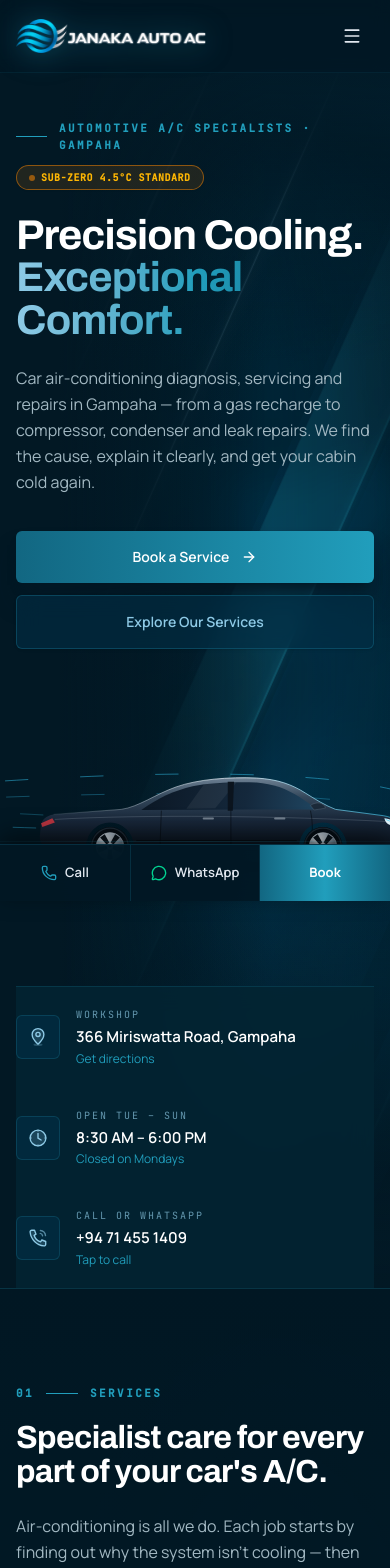
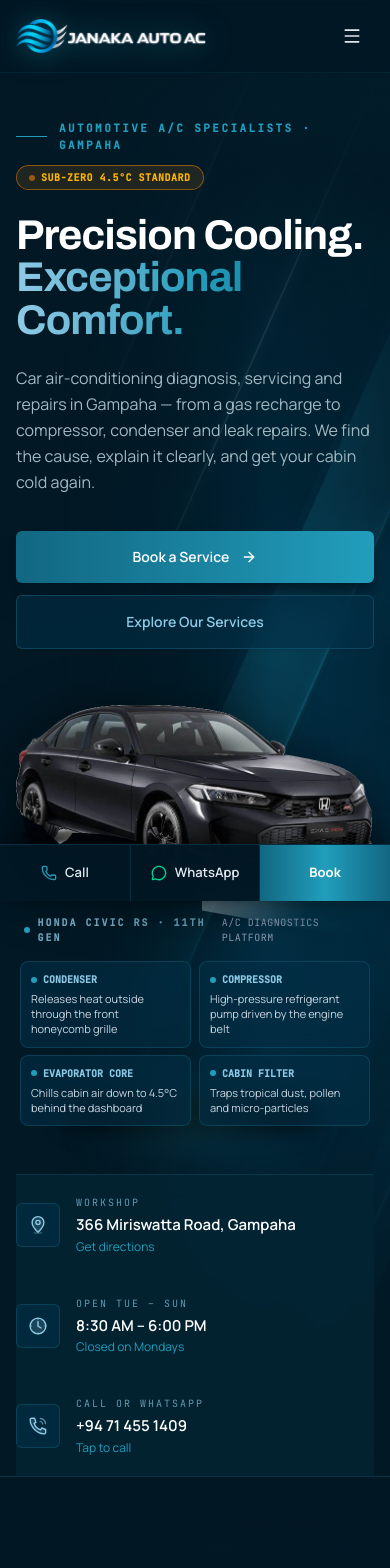
Before and after one commit to epunmanula/janaka-ac-newweb, a Next.js app: page / in a window 390 px wide. Shown: the top 1568 px of the page. Built offline with nearby package versions, Linux system fonts and the light colour scheme.

Commit message:
feat(brand): showcase Honda Civic RS with responsive mobile cards and interactive AC hotspots

```diff
--- a/src/components/ArrivalScene.tsx
+++ b/src/components/ArrivalScene.tsx
@@ -3,7 +3,6 @@
 import React, { useRef } from 'react';
 import Image from 'next/image';
 import { motion, useReducedMotion, useScroll, useTransform } from 'framer-motion';
-import { Car } from '@/components/brand/Car';
 import { PhotoBackdrop } from '@/components/PhotoBackdrop';
 
 /** Final scene of the scroll story: the car pulls into the workshop bay. */
@@ -13,7 +12,6 @@ export const ArrivalScene: React.FC = () => {
   const { scrollYProgress } = useScroll({ target: ref, offset: ['start end', 'end 0.85'] });
 
   const carX = useTransform(scrollYProgress, [0, 0.85], reduceMotion ? ['0%', '0%'] : ['-100%', '0%']);
-  const wheelRotate = useTransform(scrollYProgress, [0, 0.85], [0, reduceMotion ? 0 : 1100]);
   const lampOpacity = useTransform(scrollYProgress, [0.4, 0.9], reduceMotion ? [1, 1] : [0.25, 1]);
   const captionOpacity = useTransform(scrollYProgress, [0.8, 1], reduceMotion ? [1, 1] : [0, 1]);
 
@@ -46,9 +44,17 @@ export const ArrivalScene: React.FC = () => {
         />
 
         {/* Car */}
-        <motion.div style={{ x: carX }} className="absolute inset-x-0 bottom-[22px]">
+        <motion.div style={{ x: carX }} className="absolute inset-x-0 bottom-[14px]">
           <div className="ml-[34%] w-[56%] sm:ml-[44%] sm:w-[46%] lg:ml-[48%] lg:w-[40%]">
-            <Car className="w-full" wheelRotate={wheelRotate} title="Illustrated car arriving at the Janaka Auto AC workshop" />
+            <div className="relative aspect-[729/402] w-full">
+              <Image
+                src="/brand/honda-civic-rs.webp"
+                alt="Honda Civic RS arriving at Janaka Auto AC workshop"
+                fill
+                sizes="(max-width: 640px) 240px, 360px"
+                className="object-contain filter drop-shadow-[0_12px_24px_rgba(0,0,0,0.7)]"
+              />
+            </div>
           </div>
         </motion.div>
 
--- a/src/components/HeroSection.tsx
+++ b/src/components/HeroSection.tsx
@@ -3,21 +3,12 @@
 import React, { useRef } from 'react';
 import { motion, useReducedMotion, useScroll, useTransform } from 'framer-motion';
 import { ArrowRight } from 'lucide-react';
-import { Car } from '@/components/brand/Car';
+import { CivicHeroCar } from '@/components/brand/CivicHeroCar';
 import { InfoIcon } from '@/components/brand/InfoIcons';
 import { INTRO_DURATION } from '@/components/IntroLoader';
 import { businessHours, businessInfo } from '@/data/janakaData';
 import { PhotoBackdrop } from '@/components/PhotoBackdrop';
 import { AnimatedStripes } from '@/components/brand/AnimatedStripes';
-
-/** Leader-line labels pinned to points on the car (percent of the car's 640×200 box). */
-const annotations = [
-  { label: 'Cabin air', x: 56, y: 30, lift: 54 },
-  { label: 'Evaporator', x: 72, y: 52, lift: 92 },
-  { label: 'Compressor', x: 85.6, y: 67, lift: 128 },
-  // Right-aligned so the label hangs inward at the frame edge
-  { label: 'Condenser', x: 94.6, y: 61, lift: 60, end: true },
-];
 
 const ease = [0.16, 1, 0.3, 1] as const;
 
@@ -107,36 +98,14 @@ export const HeroSection: React.FC = () => {
             </motion.div>
           </motion.div>
 
-          {/* Car stage */}
+          {/* Honda Civic RS Showcase Stage */}
           <motion.div
-            initial={{ opacity: 0, x: -60 }}
-            animate={{ opacity: 1, x: 0 }}
-            transition={{ duration: 1.4, delay: start + 0.15, ease }}
-            className="relative lg:col-span-6"
+            initial={{ opacity: 0, scale: 0.96 }}
+            animate={{ opacity: 1, scale: 1 }}
+            transition={{ duration: 1.2, delay: start + 0.15, ease }}
+            className="relative lg:col-span-6 w-full pt-4 sm:pt-6 lg:pt-0"
           >
-            <motion.div style={{ x: carX }} className="relative -mr-[12%] w-[112%] pt-16 sm:-mr-[4%] sm:w-[104%] lg:-mr-[4%] lg:w-[106%] lg:pt-24">
-              <div className="relative">
-                <motion.div style={{ opacity: labelsOpacity }} aria-hidden="true" className="pointer-events-none absolute inset-0 z-10 hidden sm:block">
-                  {annotations.map((a) => (
-                    <div
-                      key={a.label}
-                      className={`absolute flex flex-col ${a.end ? 'items-end' : 'items-center'}`}
-                      style={{ left: `${a.x}%`, top: `${a.y}%`, transform: `translate(${a.end ? 'calc(-100% + 4px)' : '-50%'}, calc(-100% + 4px))` }}
-                    >
-                      <span className="eyebrow whitespace-nowrap text-[10px] text-[#8ecae6] font-semibold">{a.label}</span>
-                      <span className={`mt-1.5 w-px bg-gradient-to-b from-[#8ecae6] to-[#126782] ${a.end ? 'mr-[3.5px]' : ''}`} style={{ height: a.lift - 22 }} />
-                      <span className="h-2 w-2 rounded-full border-2 border-[#219ebc] bg-[#021824]" />
-                    </div>
-                  ))}
-                </motion.div>
-                <Car className="relative w-full" wheelRotate={wheelRotate} airflow headlights />
-              </div>
-              {/* Floor reflection */}
-              <div aria-hidden="true" className="pointer-events-none -mt-[9%] h-24 scale-y-[-1] opacity-[0.14] [mask-image:linear-gradient(to_top,black,transparent_70%)]">
-                <Car className="w-full" wheelRotate={wheelRotate} title="" />
-              </div>
-            </motion.div>
-            <div aria-hidden="true" className="absolute inset-x-[-20%] bottom-24 h-px bg-gradient-to-r from-transparent via-[#219ebc]/30 to-transparent" />
+            <CivicHeroCar carX={carX} labelsOpacity={labelsOpacity} />
           </motion.div>
         </div>
 
--- /dev/null
+++ b/src/components/brand/CivicHeroCar.tsx
@@ -0,0 +1,180 @@
+'use client';
+
+import React, { useState } from 'react';
+import Image from 'next/image';
+import { motion, type MotionValue, AnimatePresence } from 'framer-motion';
+
+export interface CivicHotspot {
+  id: string;
+  name: string;
+  desc: string;
+  desktopX: number; // Percentage
+  desktopY: number; // Percentage
+  tag: string;
+}
+
+export const CIVIC_HOTSPOTS: CivicHotspot[] = [
+  {
+    id: 'condenser',
+    name: 'Condenser',
+    desc: 'Releases heat outside through the front honeycomb grille',
+    desktopX: 84,
+    desktopY: 74,
+    tag: 'Front Grille',
+  },
+  {
+    id: 'compressor',
+    name: 'Compressor',
+    desc: 'High-pressure refrigerant pump driven by the engine belt',
+    desktopX: 68,
+    desktopY: 66,
+    tag: 'Engine Bay',
+  },
+  {
+    id: 'evaporator',
+    name: 'Evaporator Core',
+    desc: 'Chills cabin air down to 4.5°C behind the dashboard',
+    desktopX: 47,
+    desktopY: 46,
+    tag: 'Firewall',
+  },
+  {
+    id: 'filter',
+    name: 'Cabin Filter',
+    desc: 'Traps tropical dust, pollen and micro-particles',
+    desktopX: 33,
+    desktopY: 40,
+    tag: 'Glovebox',
+  },
+];
+
+interface CivicHeroCarProps {
+  carX?: MotionValue<string>;
+  labelsOpacity?: MotionValue<number>;
+  className?: string;
+}
+
+export const CivicHeroCar: React.FC<CivicHeroCarProps> = ({ carX, labelsOpacity, className = '' }) => {
+  const [activeSpot, setActiveSpot] = useState<CivicHotspot | null>(null);
+
+  return (
+    <div className={`relative w-full ${className}`}>
+      <motion.div style={carX ? { x: carX } : undefined} className="relative mx-auto w-full max-w-[620px] lg:max-w-[700px]">
+        {/* Ambient chassis underglow & ground shadow */}
+        <div aria-hidden="true" className="pointer-events-none absolute -bottom-4 inset-x-8 h-16 sm:h-20">
+          {/* Deep ground contact shadow */}
+          <div className="absolute inset-x-4 bottom-2 h-10 rounded-[100%] bg-black/85 blur-md" />
+          {/* Nordic ice cyan atmospheric glow */}
+          <div className="absolute inset-x-8 bottom-0 h-12 rounded-[100%] bg-gradient-to-r from-transparent via-[#219ebc]/30 to-transparent blur-xl" />
+        </div>
+
+        {/* Headlight beam projection */}
+        <div
+          aria-hidden="true"
+          className="pointer-events-none absolute right-[-10%] top-[46%] h-24 w-52 sm:h-32 sm:w-72 -translate-y-1/2 opacity-75 [mask-image:radial-gradient(ellipse_at_left,black_20%,transparent_75%)]"
+        >
+          <div className="h-full w-full bg-gradient-to-r from-[#dff6ff]/60 via-[#219ebc]/25 to-transparent [clip-path:polygon(0_38%,100%_0,100%_100%,0_62%)]" />
+        </div>
+
+        {/* Honda Civic RS Image Container */}
+        <div className="relative aspect-[729/402] w-full select-none">
+          <Image
+            src="/brand/honda-civic-rs.webp"
+            alt="Honda Civic RS Sedan in Crystal Black Pearl Metallic, specialist air conditioning service at Janaka Auto AC"
+            fill
+            priority
+            sizes="(max-width: 640px) 92vw, (max-width: 1024px) 540px, 700px"
+            className="object-contain filter drop-shadow-[0_15px_30px_rgba(0,0,0,0.7)] transition-transform duration-500 hover:scale-[1.01]"
+          />
+
+          {/* Interactive Hotspots Layer (Desktop & Tablet) */}
+          <motion.div
+            style={labelsOpacity ? { opacity: labelsOpacity } : undefined}
+            aria-hidden="true"
+            className="absolute inset-0 pointer-events-auto hidden sm:block"
+          >
+            {CIVIC_HOTSPOTS.map((spot) => {
+              const isActive = activeSpot?.id === spot.id;
+              return (
+                <div
+                  key={spot.id}
+                  className="absolute"
+                  style={{ left: `${spot.desktopX}%`, top: `${spot.desktopY}%` }}
+                >
+                  <button
+                    type="button"
+                    onClick={() => setActiveSpot(isActive ? null : spot)}
+                    onMouseEnter={() => setActiveSpot(spot)}
+                    onMouseLeave={() => setActiveSpot(null)}
+                    aria-label={`View info about ${spot.name}`}
+                    className="group relative -translate-x-1/2 -translate-y-1/2 flex items-center justify-center p-2 focus:outline-none"
+                  >
+                    {/* Radar ping ring */}
+                    <span className="absolute h-6 w-6 rounded-full bg-[#219ebc]/30 animate-ping pointer-events-none" />
+                    {/* Outer glow ring */}
+                    <span className="relative flex h-5 w-5 items-center justify-center rounded-full border border-[#8ecae6] bg-[#021824]/90 shadow-lg shadow-[#219ebc]/50 transition-transform group-hover:scale-125">
+                      <span className="h-2 w-2 rounded-full bg-[#219ebc] group-hover:bg-[#ffb703] transition-colors" />
+                    </span>
+                  </button>
+
+                  {/* Leader line and floating label */}
+                  <div
+                    className={`absolute bottom-full left-1/2 -translate-x-1/2 mb-2 flex flex-col items-center pointer-events-none transition-all duration-300 ${
+                      isActive ? 'opacity-100 scale-100 z-30' : 'opacity-85 scale-95 z-10'
+                    }`}
+                  >
+                    <div className="rounded-md border border-[#126782]/60 bg-[#021824]/95 px-2.5 py-1 backdrop-blur-md shadow-xl shadow-black/60 whitespace-nowrap">
+                      <span className="block font-mono text-[9px] uppercase tracking-wider text-[#8ecae6] font-semibold">
+                        {spot.name}
+                      </span>
+                      {isActive && (
+                        <span className="block max-w-[160px] text-[11px] leading-tight text-slate-300 font-sans mt-0.5">
+                          {spot.desc}
+                        </span>
+                      )}
+                    </div>
+                    {/* Pin needle */}
+                    <span className="h-3 w-px bg-gradient-to-b from-[#8ecae6] to-[#219ebc]" />
+                  </div>
+                </div>
+              );
+            })}
+          </motion.div>
+        </div>
+
+        {/* Model identification badge */}
+        <div className="mt-3 flex items-center justify-between px-2 text-[11px] sm:px-4">
+          <div className="flex items-center gap-2">
+            <span className="h-1.5 w-1.5 rounded-full bg-[#219ebc]" />
+            <span className="font-mono text-[10px] uppercase tracking-[0.2em] text-[#8ecae6]/80 font-semibold">
+              Honda Civic RS · 11th Gen
+            </span>
+          </div>
+          <span className="font-mono text-[10px] uppercase tracking-wider text-slate-400">
+            A/C Diagnostics Platform
+          </span>
+        </div>
+
+        {/* Mobile-optimized interactive pill carousel / badges */}
+        <div className="mt-4 grid grid-cols-2 gap-2 sm:hidden px-1">
+          {CIVIC_HOTSPOTS.map((spot) => (
+            <div
+              key={spot.id}
+              className="rounded-lg border border-[#126782]/40 bg-[#023047]/60 p-2.5 backdrop-blur-sm"
+            >
+              <div className="flex items-center gap-1.5">
+                <span className="h-1.5 w-1.5 rounded-full bg-[#219ebc]" />
+                <span className="font-mono text-[10px] uppercase font-bold text-[#8ecae6]">
+                  {spot.name}
+                </span>
+              </div>
+              <p className="mt-1 text-[11px] leading-snug text-slate-300">
+                {spot.desc}
+              </p>
+            </div>
+          ))}
+        </div>
+      </motion.div>
+    </div>
+  );
+};
```
Also changed, not shown: public/brand/honda-civic-rs.webp (added).
